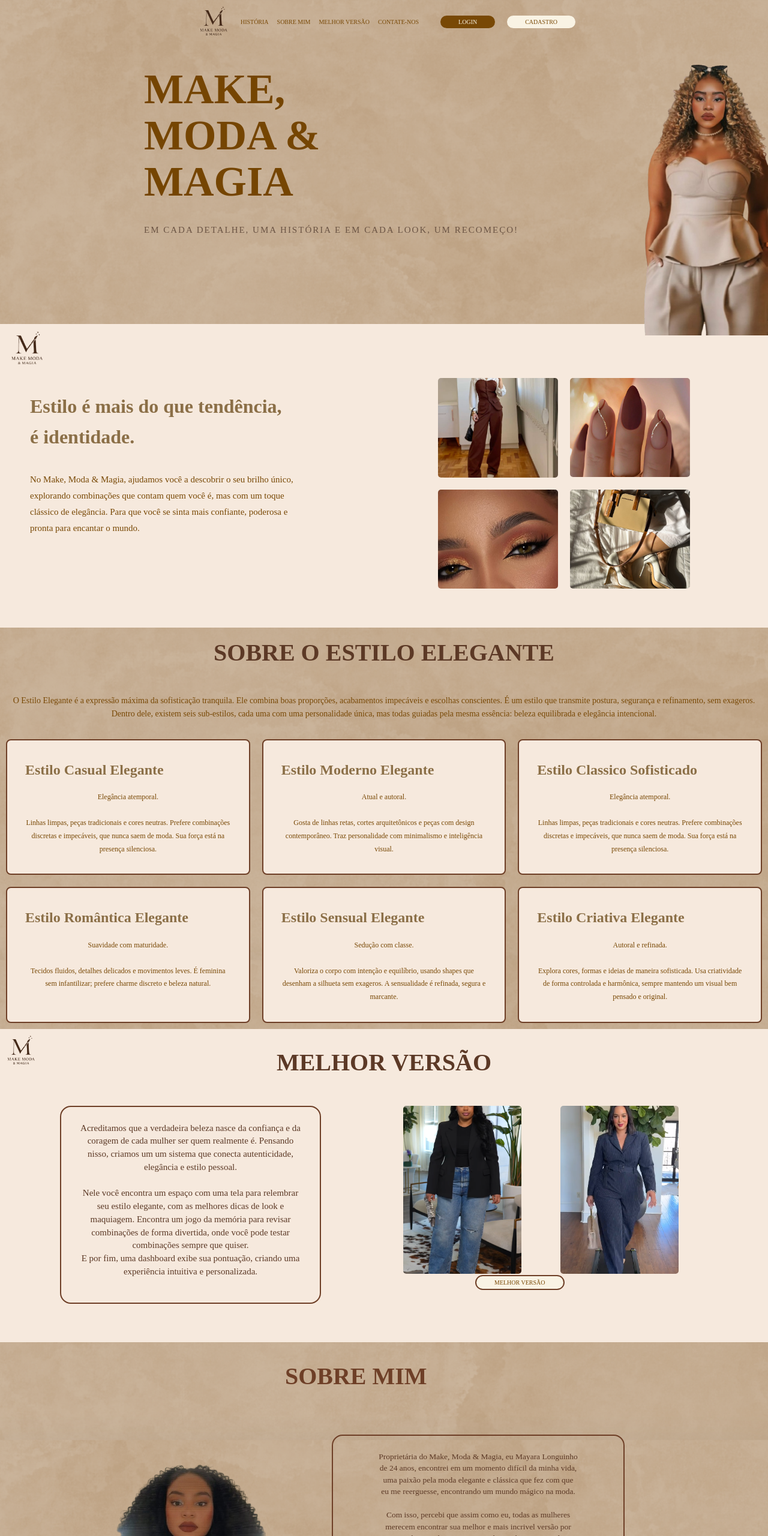
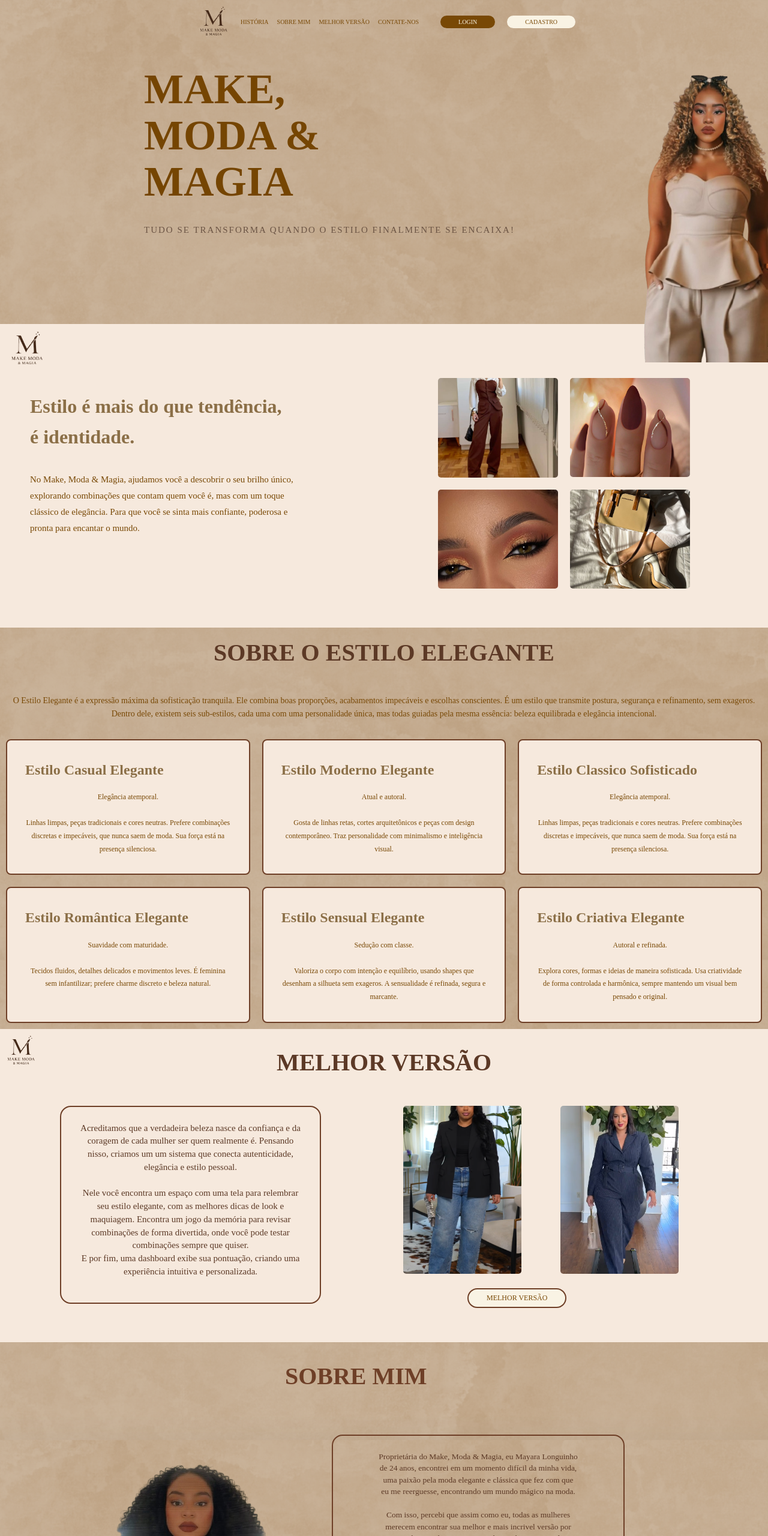
Before and after one commit to MayaraLonguinho/Projeto-Individual---MakeModaeMagia, a website: page public/index.html in a window 1280 px wide. Shown: the top 2560 px of the page at 60% size. Drawn offline with Linux system fonts and the light colour scheme.

Commit message:
projeto finalizado

```diff
--- a/public/css/index.css
+++ b/public/css/index.css
@@ -106,8 +106,8 @@ p {
 
 .hero-image img {
   height: 100%;
-  object-fit: fill;
   align-self: center;
+  padding: 15px 0px;
 }
 
 .introducao {
@@ -272,6 +272,13 @@ p {
   border-radius: 5px;
 }
 
+.container-botao {
+  display: flex;
+  font-family: serif;
+  padding-left: 107px;
+  margin-top: 24px;
+}
+
 .button-mv {
   background-color: rgb(249, 243, 228);
   border: 2px solid #6e3f27;
@@ -279,8 +286,7 @@ p {
   text-align: center;
   padding: 5px 30px;
   border-radius: 20px;
-  font-size: 10px;
-  margin-left: 120px;
+  font-size: 12px;
 }
 
 .assinatura {
--- a/public/css/resultado_quiz.css
+++ b/public/css/resultado_quiz.css
@@ -134,6 +134,10 @@ body {
   margin-bottom: 30px;
 }
 
+.imageResultado {
+  max-width: 250px;
+}
+
 .footer-text {
   font-size: 16px;
   color: #a68a4d;
--- a/public/index.html
+++ b/public/index.html
@@ -37,7 +37,7 @@
               MAGIA
             </h1>
             <p class="hero-subtitle">
-              EM CADA DETALHE, UMA HISTÓRIA E EM CADA LOOK, UM RECOMEÇO!
+             TUDO SE TRANSFORMA QUANDO O ESTILO FINALMENTE SE ENCAIXA!
             </p>
           </div>
 
@@ -209,7 +209,12 @@
                 class="gallery-img"
               />
             </div>
-            <a href="./login.html" class="button-mv">MELHOR VERSÃO</a>
+            <div class="container-botao">
+    <a class="button-mv"  href="./login.html">MELHOR VERSÃO</a>
+</div>
+
+
+
           </div>
         </div>
       </div>
```
Also changed, not shown: public/css/dashboard.css (+3 -5 lines), public/dashboard.html (+6 -1 lines), public/quiz.html (+1 -0 lines), public/resultado_quiz.html (+2 -2 lines).
